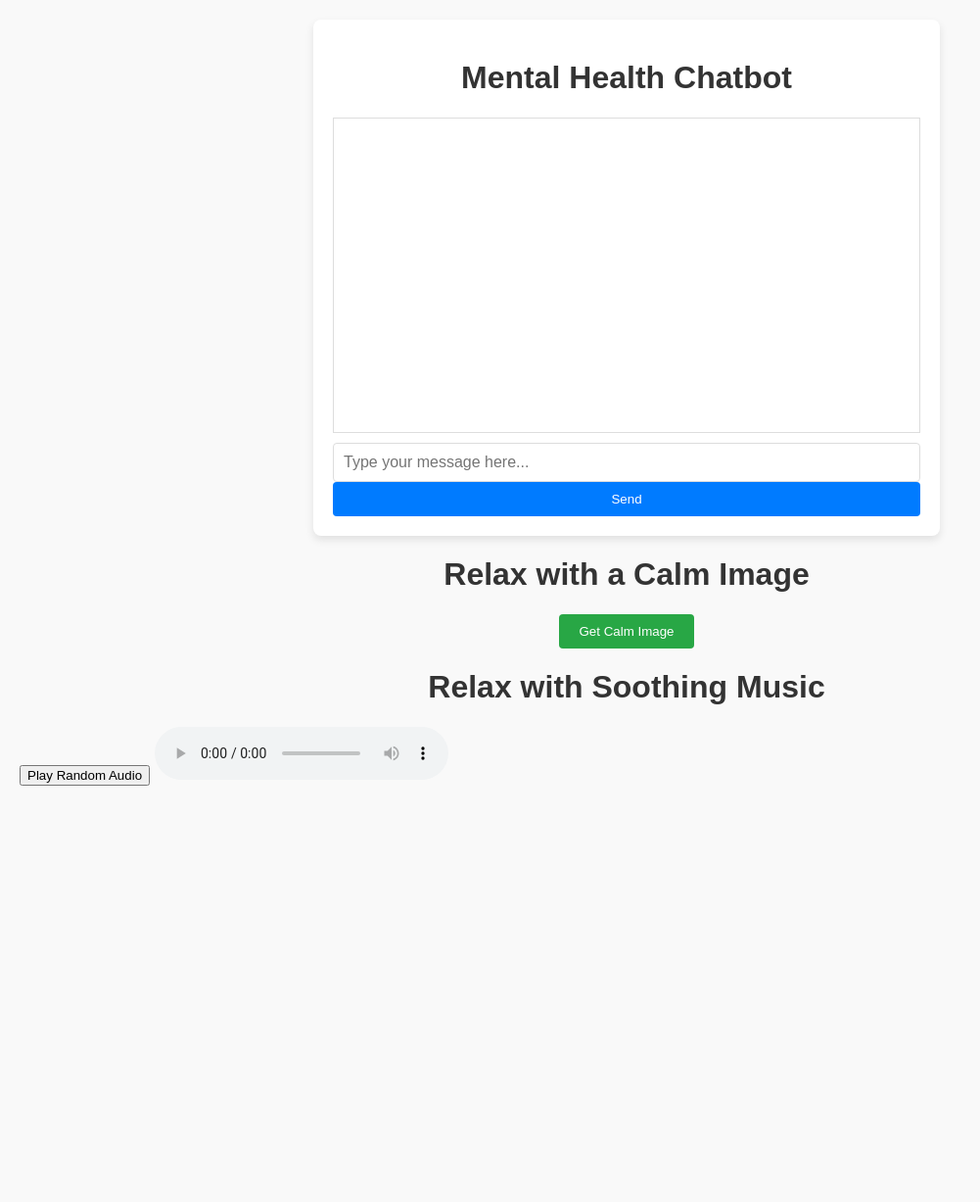
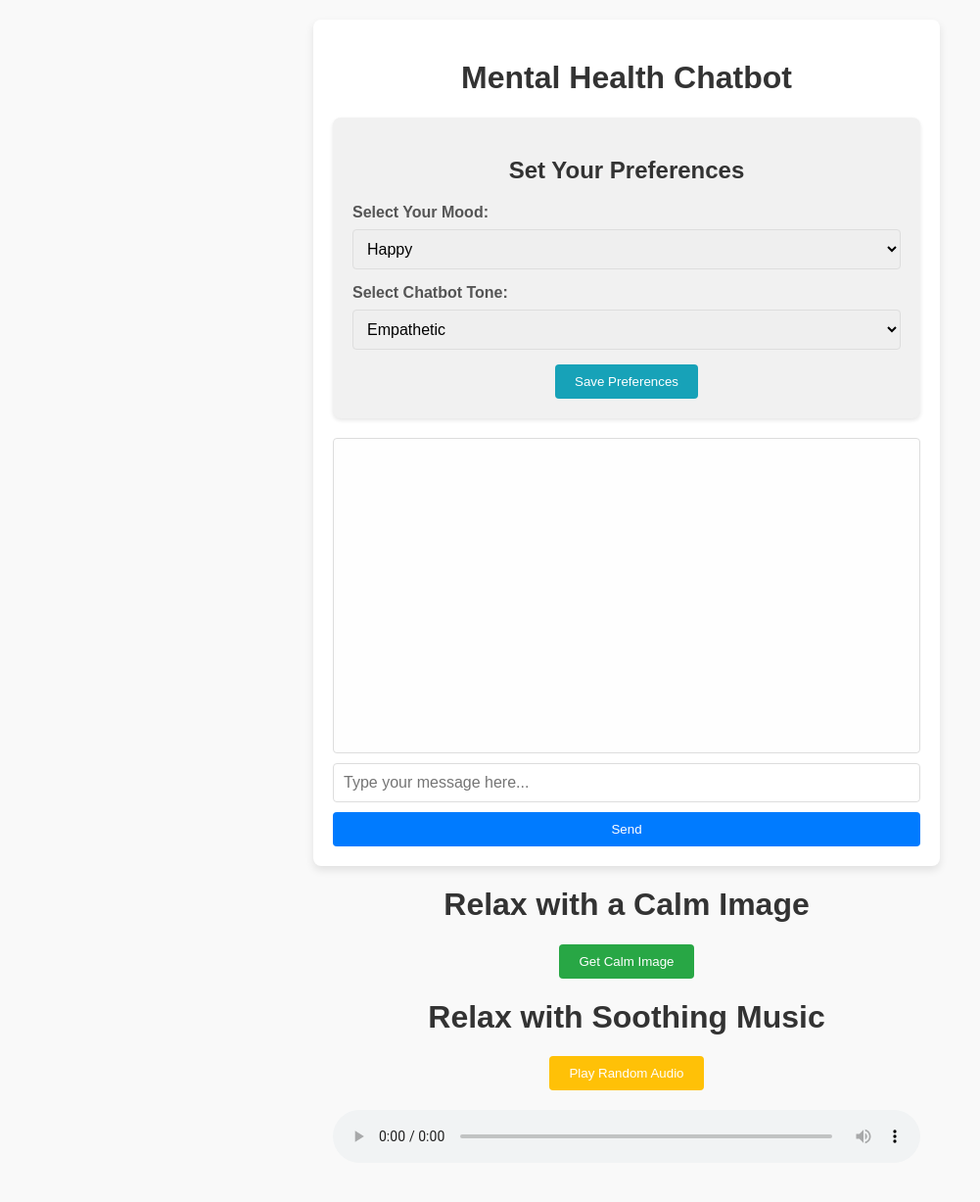
Before and after one commit to snehagopishetty/major-project, a Flask app: page / in a window 1280 px wide. Shown: the whole page at 98% size, without its empty margins (0-1001 px from the left). Before the commit the page ends 802 px from the top, so only its background shows below. Run offline with Flask 3, Linux system fonts and the light colour scheme.

Commit message:
user prefernces added

```diff
--- a/app.py
+++ b/app.py
@@ -1,8 +1,11 @@
 from flask import Flask, render_template, request, jsonify
-from cohere_api import get_chat_response
+from cohere_api import get_chat_response, get_personalized_response
 from calm_image import get_calm_image
 
 app = Flask(__name__)
+
+# In-memory storage for user preferences
+user_preferences = {}
 
 @app.route('/')
 def index():
@@ -10,12 +13,34 @@ def index():
 
 @app.route('/chat', methods=['POST'])
 def chat():
-    user_input = request.json.get('message', '')
+    data = request.json
+    user_input = data.get('message', '')
+    user_id = data.get('user_id')
+
     if not user_input:
         return jsonify({'error': 'No input provided!'}), 400
 
-    response = get_chat_response(user_input)
+    # Retrieve user preferences
+    user_profile = user_preferences.get(user_id, {"mood": "neutral", "tone": "friendly"})
+    mood = user_profile["mood"]
+    tone = user_profile["tone"]
+
+    # Get personalized chatbot response
+    response = get_personalized_response(user_input, mood, tone)
     return jsonify({'response': response})
+
+@app.route('/update_preferences', methods=['POST'])
+def update_preferences():
+    user_id = request.json.get('user_id')
+    mood = request.json.get('mood')
+    tone = request.json.get('tone')
+
+    if not user_id or not mood or not tone:
+        return jsonify({'error': 'Invalid input!'}), 400
+
+    # Save preferences in memory
+    user_preferences[user_id] = {"mood": mood, "tone": tone}
+    return jsonify({"message": "Preferences updated successfully!"})
 
 @app.route('/get_calm_image', methods=['GET'])
 def get_image():
--- a/cohere_api.py
+++ b/cohere_api.py
@@ -2,13 +2,28 @@ import cohere
 
 COHERE_API_KEY = 'hWd5UdhlLc34aba1lHLu4xYB1K8iRTxAvU0Wz3Hn'
 
+# Initialize Cohere client
+co = cohere.Client(COHERE_API_KEY)
+
+# Function to get a standard chatbot response
 def get_chat_response(user_input):
-    co = cohere.Client(COHERE_API_KEY)
     response = co.chat(
-       # model='command-xlarge-2023',
         message=f"User: {user_input}\nChatbot:",
-        #max_tokens=50,
         temperature=0.7,
-        stop_sequences=["User:"])
-    #return response.generations[0].text.strip()
+        stop_sequences=["User:"]
+    )
     return response.text
+
+# Function to get a personalized chatbot response
+def get_personalized_response(user_input, mood, tone):
+    prompt = (
+        f"The user is feeling {mood}. Respond in a {tone} tone.\n"
+        f"User: {user_input}\n"
+        f"Chatbot:"
+    )
+    response = co.chat(
+        message=prompt,
+        temperature=0.7,
+        stop_sequences=["User:"]
+    )
+    return response.text
--- a/static/styles.css
+++ b/static/styles.css
@@ -14,9 +14,48 @@ body {
     border-radius: 8px;
 }
 
-h1 {
+h1, h2 {
     text-align: center;
     color: #333;
+}
+
+#preferences-section {
+    margin-bottom: 20px;
+    padding: 20px;
+    background-color: #f1f1f1;
+    border-radius: 8px;
+    box-shadow: 0 2px 4px rgba(0, 0, 0, 0.1);
+}
+
+#preferences-section label {
+    display: block;
+    margin-bottom: 8px;
+    font-weight: bold;
+    color: #555;
+}
+
+#preferences-section select {
+    width: 100%;
+    padding: 10px;
+    margin-bottom: 15px;
+    border: 1px solid #ddd;
+    border-radius: 4px;
+    font-size: 16px;
+}
+
+#save-preferences {
+    padding: 10px 20px;
+    background-color: #17a2b8;
+    color: white;
+    border: none;
+    border-radius: 4px;
+    cursor: pointer;
+    display: block;
+    margin: 0 auto;
+}
+
+#save-preferences:hover {
+    background-color: #138496;
 }
 
 #chat-window {
@@ -30,6 +69,8 @@ h1 {
     border: 1px solid #ddd;
     padding: 10px;
     margin-bottom: 10px;
+    border-radius: 4px;
+    background-color: #fefefe;
 }
 
 #user-input {
@@ -47,6 +88,7 @@ h1 {
     border: none;
     border-radius: 4px;
     cursor: pointer;
+    margin-top: 10px;
 }
 
 #send-btn:hover {
@@ -81,3 +123,25 @@ h1 {
     box-shadow: 0 4px 8px rgba(0, 0, 0, 0.1);
     display: none; /* Initially hidden */
 }
+
+#playButton {
+    padding: 10px 20px;
+    background-color: #ffc107;
+    color: white;
+    border: none;
+    border-radius: 4px;
+    cursor: pointer;
+    display: block;
+    margin: 20px auto;
+}
+
+#playButton:hover {
+    background-color: #e0a800;
+}
+
+audio {
+    display: block;
+    margin: 20px auto;
+    width: 100%;
+    max-width: 600px;
+}
--- a/templates/index.html
+++ b/templates/index.html
@@ -9,6 +9,31 @@
 <body>
     <div class="container">
         <h1>Mental Health Chatbot</h1>
+
+        <!-- User Preferences Section -->
+        <div id="preferences-section">
+            <h2>Set Your Preferences</h2>
+            <label for="mood">Select Your Mood:</label>
+            <select id="mood">
+                <option value="happy">Happy</option>
+                <option value="sad">Sad</option>
+                <option value="anxious">Anxious</option>
+                <option value="angry">Angry</option>
+                <option value="neutral">Neutral</option>
+            </select>
+
+            <label for="tone">Select Chatbot Tone:</label>
+            <select id="tone">
+                <option value="empathetic">Empathetic</option>
+                <option value="motivational">Motivational</option>
+                <option value="friendly">Friendly</option>
+                <option value="professional">Professional</option>
+            </select>
+
+            <button id="save-preferences">Save Preferences</button>
+        </div>
+
+        <!-- Chat Window -->
         <div id="chat-window">
             <div id="messages"></div>
             <input type="text" id="user-input" placeholder="Type your message here..." />
@@ -32,6 +57,26 @@
         const userInput = document.getElementById('user-input');
         const messages = document.getElementById('messages');
 
+        // Save preferences button event listener
+        const savePreferencesBtn = document.getElementById('save-preferences');
+        savePreferencesBtn.addEventListener('click', () => {
+            const mood = document.getElementById('mood').value;
+            const tone = document.getElementById('tone').value;
+
+            // Send preferences to backend
+            fetch('/update_preferences', {
+                method: 'POST',
+                headers: { 'Content-Type': 'application/json' },
+                body: JSON.stringify({ user_id: 'user123', mood, tone })
+            })
+                .then(response => response.json())
+                .then(data => {
+                    alert(data.message);
+                })
+                .catch(err => console.error('Error saving preferences:', err));
+        });
+
+        // Chat functionality
         sendBtn.addEventListener('click', () => {
             const message = userInput.value;
             if (!message) return;
@@ -84,7 +129,6 @@
             '/static/audios/8.mp3',
             '/static/audios/9.mp3',
             '/static/audios/10.mp3'
-
         ];
 
         // Function to play a random audio file
```
